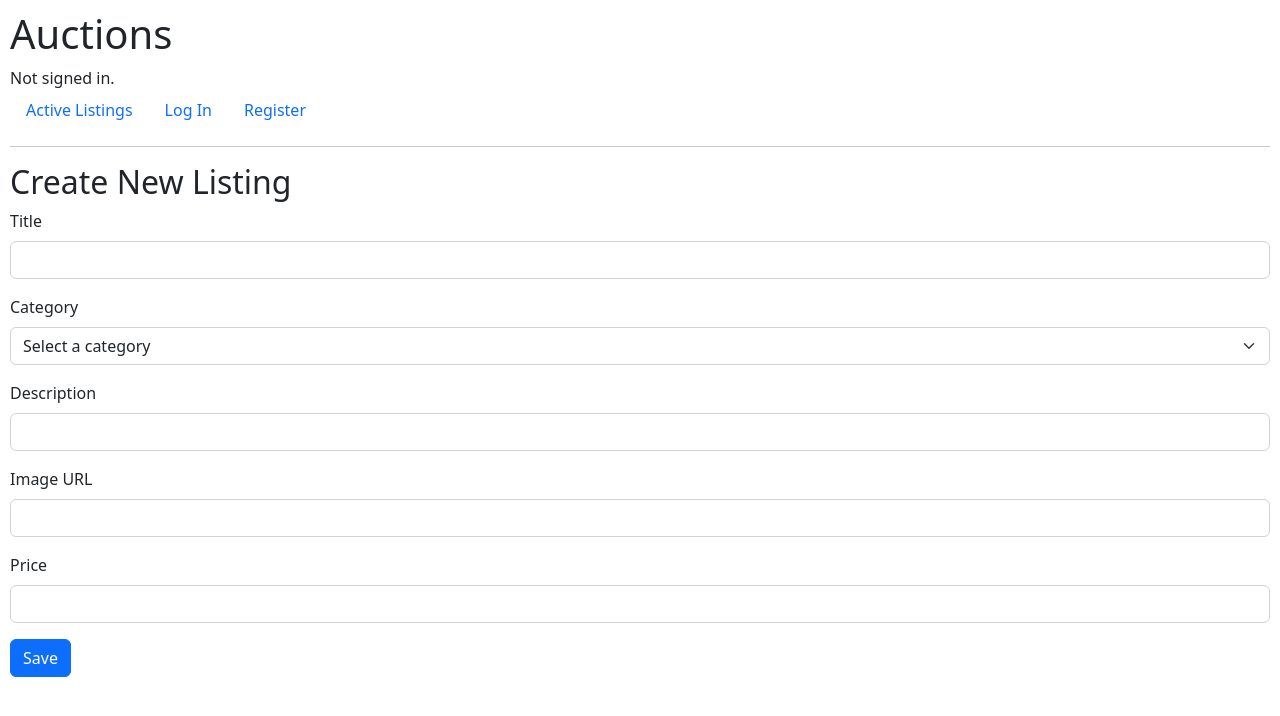
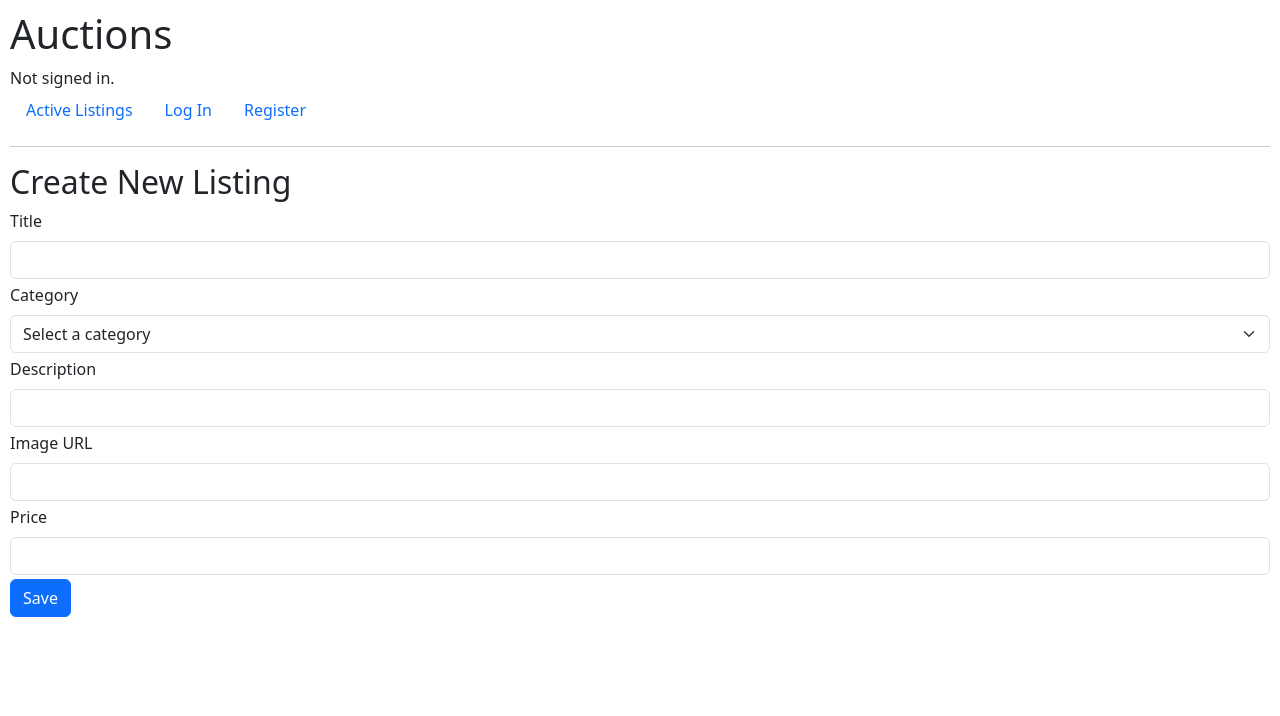
Before and after one commit to daliborgrubor/commerce-auction-site, a Django app: page /create in a window 1280 px wide. Shown: the top 716 px of the page. Run offline with Django 3.2, Linux system fonts and the light colour scheme; data comes from the database, SQL or seed files in the repository; both versions use the stored data as it was after the commit.

Commit message:
some css changes

```diff
--- a/auctions/templates/auctions/create.html
+++ b/auctions/templates/auctions/create.html
@@ -6,11 +6,11 @@
 
     <form action="{% url 'create' %}" method="POST">
         {% csrf_token %}
-        <div class="mb-3">
+        <div class="mb-1">
             <label for="title" class="form-label">Title</label>
             <input type="text" name="title" class="form-control" id="title">
         </div>
-        <div class="mb-3">
+        <div class="mb-1">
             <label class="form-label">Category</label>
             <select name="category" class="form-select" aria-label="Default select example">
                 <option selected>Select a category</option>
@@ -19,15 +19,15 @@
                 {% endfor %}
             </select>
         </div>
-        <div class="mb-3">
+        <div class="mb-1">
             <label for="description" class="form-label">Description</label>
             <input type="text" name="description" class="form-control" id="description">
         </div>
-        <div class="mb-3">
+        <div class="mb-1">
             <label for="img_url" class="form-label">Image URL</label>
             <input type="text" name="img_url" class="form-control" id="img_url">
         </div>
-        <div class="mb-3">
+        <div class="mb-1">
             <label for="price" class="form-label">Price</label>
             <input type="number" min="0" name="price" class="form-control" id="price">
         </div>
--- a/auctions/templates/auctions/index.html
+++ b/auctions/templates/auctions/index.html
@@ -19,7 +19,7 @@
 
     <div class="row m-1">
         {% for listing in listings  %}
-            <div class="card" style="width: 430px; margin: 5px;">
+            <div class="card" style="width: 400px; margin: 5px;">
                 <div>
                     <img src="{{ listing.img_url }}" class="card-img-top" alt="{{ listing.title }}">
                 </div>
--- a/auctions/templates/auctions/layout.html
+++ b/auctions/templates/auctions/layout.html
@@ -4,7 +4,7 @@
 <html lang="en">
     <head>
         <title>{% block title %}Auctions{% endblock %}</title>
-        <link href="https://cdn.jsdelivr.net/npm/bootstrap@5.2.3/dist/css/bootstrap.min.css" rel="stylesheet" integrity="sha384-rbsA2VBKQhggwzxH7pPCaAqO46MgnOM80zW1RWuH61DGLwZJEdK2Kadq2F9CUG65" crossorigin="anonymous">
+        <link href="https://cdn.jsdelivr.net/npm/bootstrap@5.3.0-alpha1/dist/css/bootstrap.min.css" rel="stylesheet" integrity="sha384-GLhlTQ8iRABdZLl6O3oVMWSktQOp6b7In1Zl3/Jr59b6EGGoI1aFkw7cmDA6j6gD" crossorigin="anonymous">
         <link href="{% static 'auctions/styles.css' %}" rel="stylesheet">
     </head>
     <body>
--- a/auctions/templates/auctions/login.html
+++ b/auctions/templates/auctions/login.html
@@ -10,13 +10,13 @@
 
     <form action="{% url 'login' %}" method="post">
         {% csrf_token %}
-        <div class="form-group">
+        <div class="form-group" style="margin: 2px;">
             <input autofocus class="form-control" type="text" name="username" placeholder="Username">
         </div>
-        <div class="form-group">
+        <div class="form-group" style="margin: 2px;">
             <input class="form-control" type="password" name="password" placeholder="Password">
         </div>
-        <input class="btn btn-primary" type="submit" value="Login">
+        <input class="btn btn-primary" type="submit" value="Login" style="margin: 2px;">
     </form>
 
     Don't have an account? <a href="{% url 'register' %}">Register here.</a>
```
Also changed, not shown: auctions/templates/auctions/register.html (+5 -5 lines), db.sqlite3.
